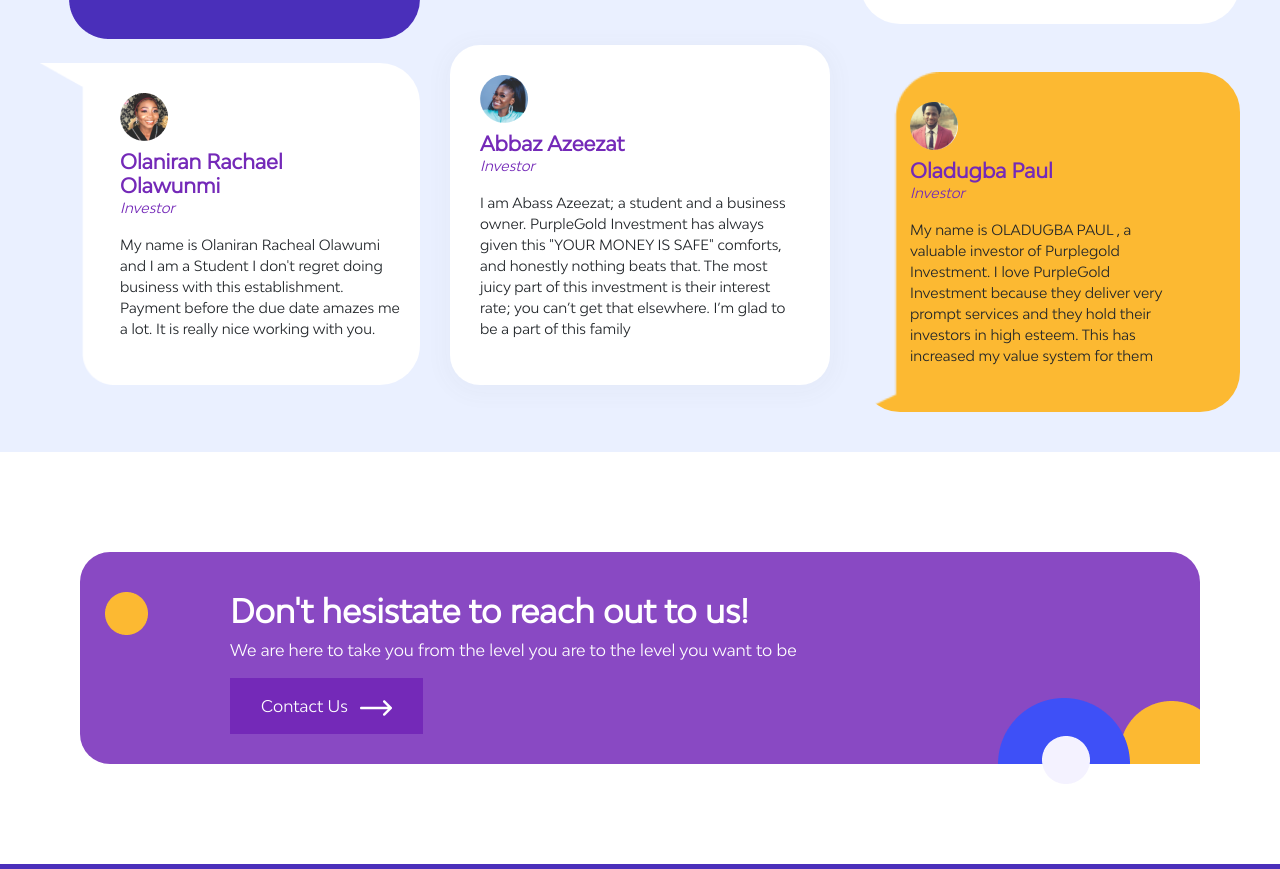
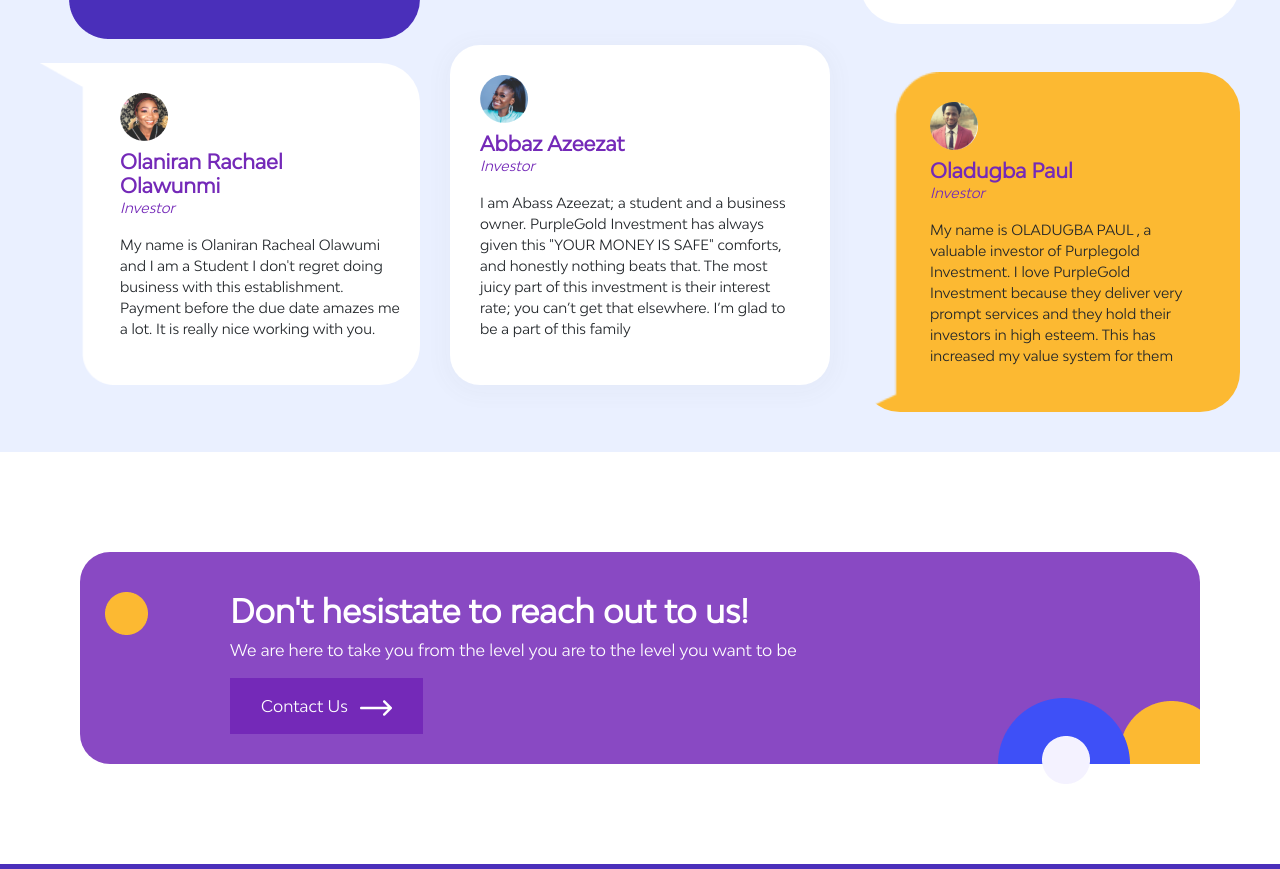
Before and after one commit to Oluwashina/PurpleGold, a plain HTML site: page index.html in a window 1280 px wide. Shown: the part 4219-5088 px from the top of the page. Drawn offline with nearby package versions, Linux system fonts and the light colour scheme.

Commit message:
padding added for testimonial section

```diff
--- a/index.html
+++ b/index.html
@@ -433,7 +433,7 @@
                         </div>
                     </div>
                     <!-- second part -->
-                    <div class="mt-lg-5 mt-4 test-body" style="padding: 30px 50px 30px 50px; border-radius: 0px 40px 40px 40px; background-image: url('images/testimony-yellow.png'); background-repeat: no-repeat; background-size: cover;">
+                    <div class="mt-lg-5 mt-4 test-body" style="padding: 30px 50px 30px 70px; border-radius: 0px 40px 40px 40px; background-image: url('images/testimony-yellow.png'); background-repeat: no-repeat; background-size: cover;">
                         <div>
                             <img src="images/testifier3.png" class="img-fluid">
                         </div>
```
